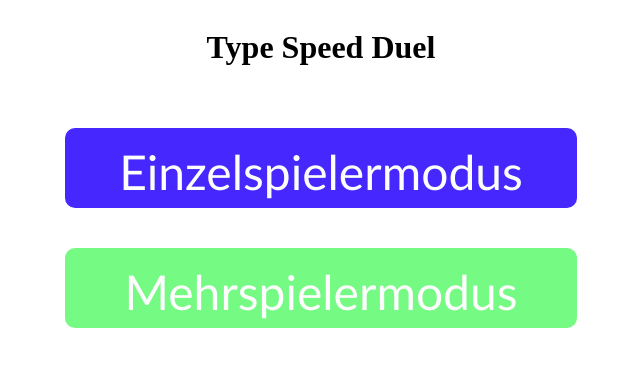
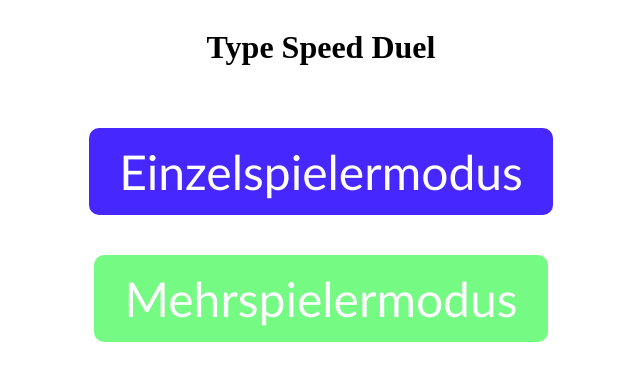
Before and after one commit to SaphirDeveloper/saphirdeveloper.github.io, a React (Create React App) app: page /home in a window 1280 px wide. Shown: the top 380 px of the page, without its empty margins (319-959 px from the left). Built offline with nearby package versions, Linux system fonts and the light colour scheme.

Commit message:
added navigation system

```diff
--- a/package.json
+++ b/package.json
@@ -8,6 +8,7 @@
     "@testing-library/user-event": "^13.5.0",
     "react": "^18.2.0",
     "react-dom": "^18.2.0",
+    "react-router-dom": "^6.3.0",
     "react-scripts": "5.0.1",
     "web-vitals": "^2.1.4"
   },
--- a/src/App.css
+++ b/src/App.css
@@ -1,3 +1,7 @@
+:root{
+  /*background-color: #282828;  später für dark mode*/
+}
+
 .App {
   display: flex;
   flex-direction: column;
--- a/src/App.js
+++ b/src/App.js
@@ -1,13 +1,20 @@
 
 import './App.css';
 import {Button} from "./components/Button";
+import Singleplayer from './pages/Singleplayer';
+import Home from './pages/Home';
+import {BrowserRouter as Router, Routes, Route, Link} from "react-router-dom";
 
 function App() {
   return (
     <div className="App">
-     <h1> Type Speed Duel</h1>
-     <Button buttonStyle="btn--primary--solid" buttonSize="btn--large">Einzelspielermodus</Button>
-     <Button buttonStyle="btn--success--solid" buttonSize="btn--large">Mehrspielermodus</Button>
+      <Router>
+      <Routes>
+      <Route path="/" element={<Home />} />
+      <Route path="/home" element={<Home />} />
+      <Route path="/singleplayer" element={<Singleplayer />} />
+     </Routes>
+     </Router>
     </div>
   );
 }
--- a/src/components/button.css
+++ b/src/components/button.css
@@ -8,8 +8,8 @@
 }
 
 .btn{
-    width: 40vw;
-    height:10vh;
+   /*width: 40vw;
+    height:10vh; */
     font-family: "Calibri", sans-serif;
     font-weight:  400;
     border-radius: 10px;
--- a/src/index.js
+++ b/src/index.js
@@ -2,6 +2,7 @@ import React from 'react';
 import ReactDOM from 'react-dom/client';
 import App from './App';
 import reportWebVitals from './reportWebVitals';
+import {BrowserRouter} from "react-router-dom";
 
 const root = ReactDOM.createRoot(document.getElementById('root'));
 root.render(
--- /dev/null
+++ b/src/pages/Home.css
@@ -0,0 +1,8 @@
+.Home {
+    display: flex;
+    flex-direction: column;
+    justify-content: center;
+    align-items: center;
+    text-align: center;
+    gap: 5vh;
+  }
--- /dev/null
+++ b/src/pages/Home.js
@@ -0,0 +1,17 @@
+import React from "react";
+import './Home.css';
+import {Button} from "../components/Button";
+import {useNavigate} from "react-router-dom";
+
+function Home() {
+    let navigate = useNavigate();
+    return (
+        <div className="Home">
+        <h1> Type Speed Duel</h1>
+        <Button buttonStyle="btn--primary--solid" buttonSize="btn--large" onClick={ () => {navigate("/singleplayer"); }}>Einzelspielermodus</Button>
+        <Button buttonStyle="btn--success--solid" buttonSize="btn--large">Mehrspielermodus</Button>
+         </div>
+    );
+}
+
+export default Home;
--- /dev/null
+++ b/src/pages/Singleplayer.js
@@ -0,0 +1,11 @@
+import React from "react";
+
+function Singleplayer() {
+    return (
+        <div className="Singleplayer">
+        <h1> Du hast auf Singleplayer geklickt</h1>
+         </div>
+    );
+}
+
+export default Singleplayer;
```
Also changed, not shown: src/logo.svg (deleted), 1 other file (tests, documents, lock files or other folders).
